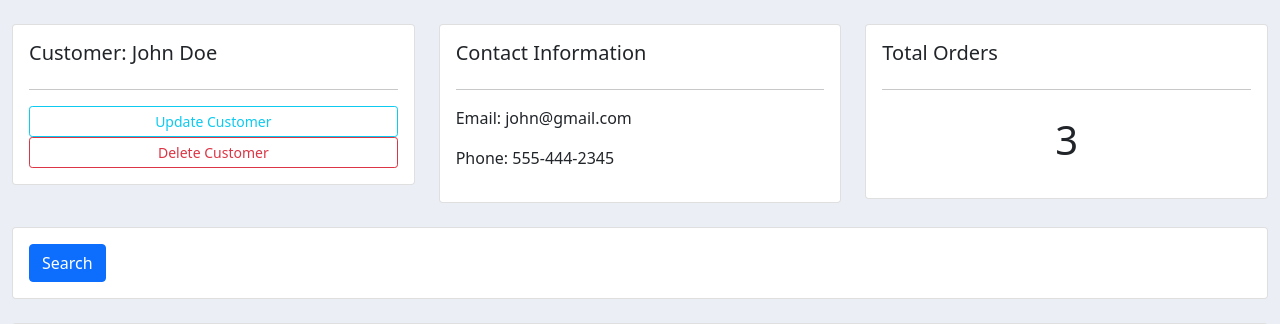
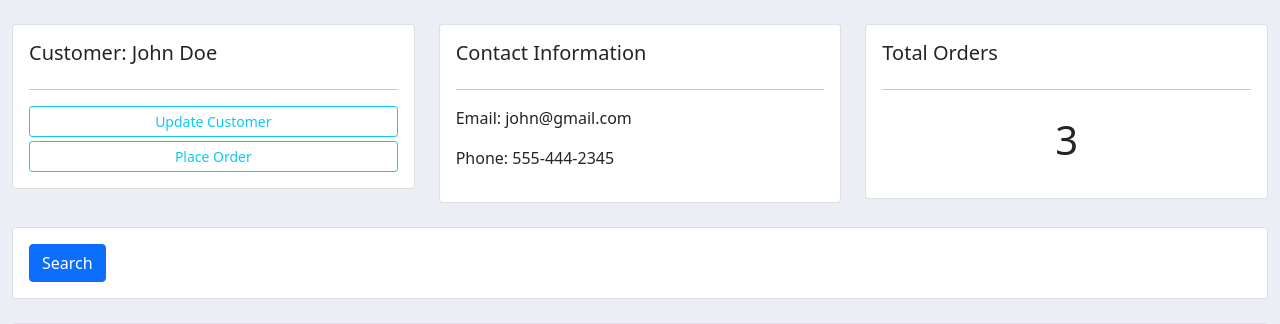
Before and after one commit to HawkXDev/crm1, a Django app: page /customer/1/ in a window 1280 px wide. Shown: the part 56-380 px from the top of the page. Run offline with Django 4.2, Linux system fonts and the light colour scheme; data comes from the database, SQL or seed files in the repository; both versions use the stored data as it was after the commit.

Commit message:
create a new order from the customer's page

```diff
--- a/accounts/urls.py
+++ b/accounts/urls.py
@@ -7,7 +7,7 @@ urlpatterns = [
     path('products/', views.products, name='products'),
     path('customer/<str:pk>/', views.customer, name='customer'),
 
-    path('create_order', views.create_order, name='create_order'),
+    path('create_order/<str:pk>/', views.create_order, name='create_order'),
     path('update_order/<str:pk>/', views.update_order, name='update_order'),
     path('delete_order/<str:pk>/', views.delete_order, name='delete_order'),
 ]
--- a/accounts/views.py
+++ b/accounts/views.py
@@ -30,8 +30,10 @@ def customer(request, pk):
     return render(request, 'accounts/customer.html', context)
 
 
-def create_order(request):
-    form = OrderForm()
+def create_order(request, pk):
+    customer = Customer.objects.get(id=pk)
+    form = OrderForm(initial={'customer': customer})
+
     if request.method == 'POST':
         # print('Printing POST: ', request.POST)
         form = OrderForm(request.POST)
--- a/templates/accounts/customer.html
+++ b/templates/accounts/customer.html
@@ -9,8 +9,9 @@
             <div class="card card-body">
                 <h5>Customer: {{ customer.name }}</h5>
                 <hr>
-                <a class="btn btn-outline-info  btn-sm btn-block" href="">Update Customer</a>
-                <a class="btn btn-outline-danger  btn-sm btn-block" href="">Delete Customer</a>
+                <a class="btn btn-outline-info btn-sm btn-block mb-1" href="">Update Customer</a>
+                <a class="btn btn-outline-info btn-sm btn-block" href="{% url 'create_order' customer.id %}">
+                    Place Order</a>
             </div>
         </div>
 
--- a/templates/accounts/dashboard.html
+++ b/templates/accounts/dashboard.html
@@ -34,7 +34,6 @@
             <h5>LAST 5 ORDERS</h5>
             <hr>
             <div class="card card-body">
-                <a class="btn btn-primary btn-sm btn-block" href="{% url 'create_order' %}">Create Order</a>
                 <table class="table table-sm">
                     <tr>
                         <th>Product</th>
```
Also changed, not shown: db.sqlite3 (added).
